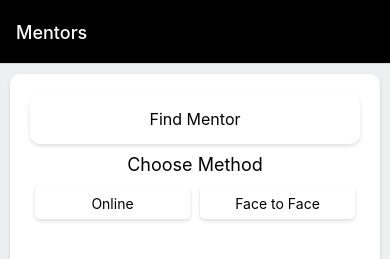
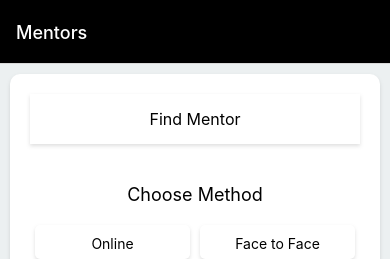
Before and after one commit to KhoobanS1/MhelpSapp, a React Native app: screen /MeetingsScreen in a window 390 px wide. Shown: the top 259 px of the page. Built offline with nearby package versions, Linux system fonts and the light colour scheme.

Commit message:
meeting screen done

```diff
--- a/src/components/screens/MeetingsScreen.js
+++ b/src/components/screens/MeetingsScreen.js
@@ -1,27 +1,34 @@
 import React from 'react';
-import { StyleSheet, Text, View, TouchableOpacity } from 'react-native';
+import { StyleSheet, View, TouchableOpacity, Text } from 'react-native';
 import { Calendar } from 'react-native-calendars';
+import { useNavigation } from '@react-navigation/native'; // Import useNavigation hook
 
-const MeetingScreen = () => {
-
+const MeetingsScreen = () => {
+  const navigation = useNavigation(); // Initialize navigation
 
   const randomDates = {};
 
   // random date formula
   for (let i = 0; i < 5; i++) {
     const year = 2024;
-    const month = Math.floor(Math.random() * 12) + 1; // Random month from 1 to 12
+    const month = Math.floor(Math.random() * 12) + 1;
     const day = Math.floor(Math.random() * 28) + 1; // Random day from 1 to 28
     const date = `${year}-${month < 10 ? '0' + month : month}-${day < 10 ? '0' + day : day}`;
     randomDates[date] = { selected: true, selectedColor: 'red' };
   }
 
+  const handleFindMentor = () => {
+    navigation.navigate('MentorFindScreen'); // Navigate to MentorFindScreen
+  };
+
   return (
     <View style={styles.container}>
       <View style={styles.container1}>
-        {/* Large button on the top left */}
-        <TouchableOpacity style={styles.largeButton}>
-          <Text style={styles.largeButtonText}>Find Mentor</Text>
+        {/* Clickable "Find Mentor" button */}
+        <TouchableOpacity onPress={handleFindMentor} style={styles.findMentorButton}>
+          <View style={styles.findMentorButtonContainer}>
+            <Text style={styles.findMentorButtonText}>Find Mentor</Text>
+          </View>
         </TouchableOpacity>
 
         {/* "Choose Method" label */}
@@ -76,32 +83,32 @@
     shadowRadius: 3.84,
     elevation: 5,
   },
+  findMentorButton: {},
 
-  largeButton: {
+  findMentorButtonContainer: {
     backgroundColor: 'white',
     padding: 15,
-    borderRadius: 10,
-    marginBottom: 10,
-    borderColor: 'black',
+    alignItems: 'center',
     shadowColor: 'grey',
     shadowOffset: {
       width: 0,
       height: 2,
+
     },
     shadowOpacity: 0.25,
     shadowRadius: 3.84,
     elevation: 5,
+
   },
-
-  largeButtonText: {
+  findMentorButtonText: {
     color: 'black',
     fontSize: 16,
-    textAlign: 'center',
   },
   chooseMethodLabel: {
     fontSize: 18,
     textAlign: 'center',
-    marginBottom: 10,
+    marginTop:40,
+    marginBottom: 20,
   },
   buttonsContainer: {
     flexDirection: 'row',
@@ -150,4 +157,4 @@
   },
 });
 
-export default MeetingScreen;
+export default MeetingsScreen;
```
